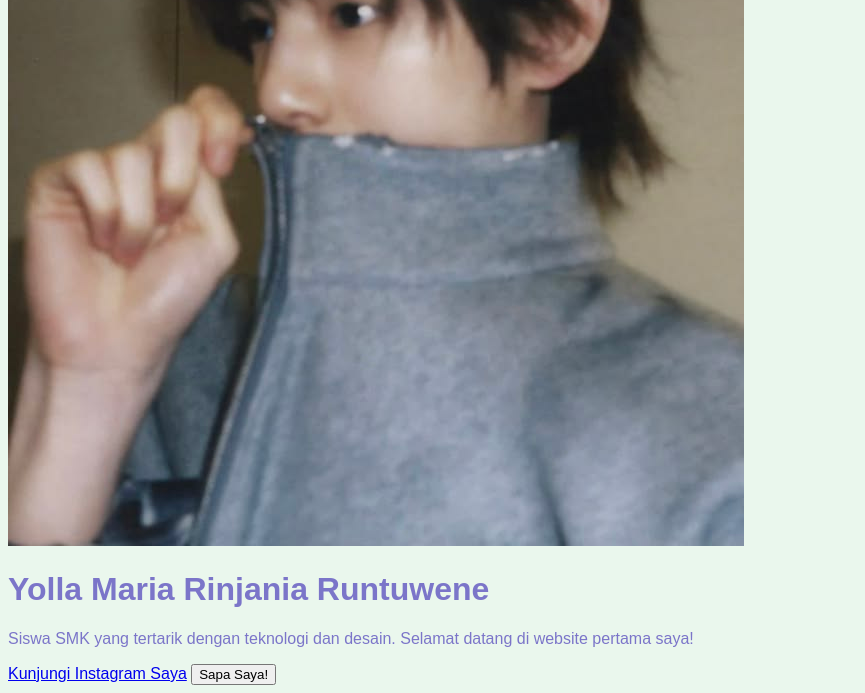
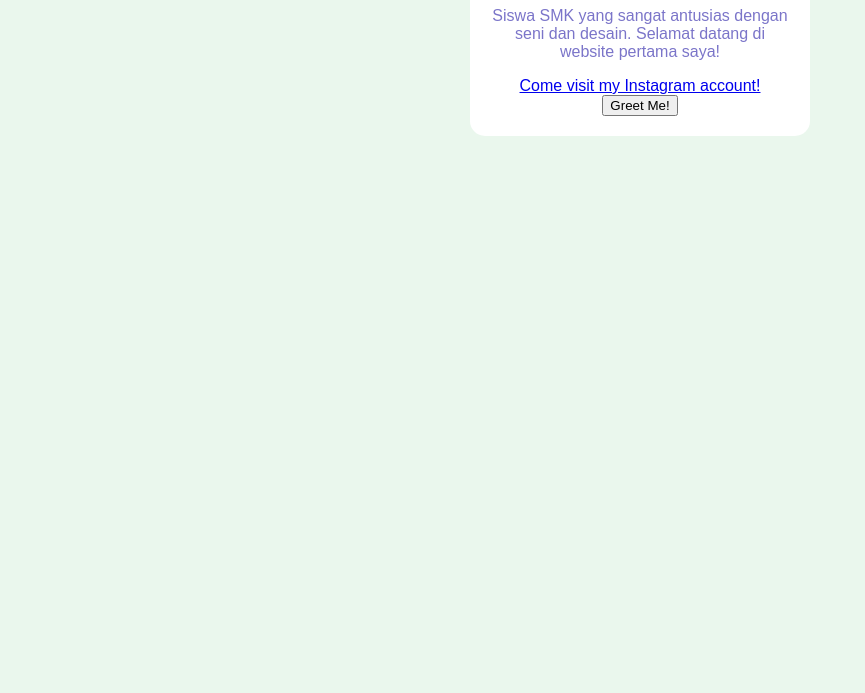
Before and after one commit to yollaimutlucu/Pelatihan-TIK, a plain HTML site: page index.html in a window 1280 px wide. Shown: the part 198-891 px from the top of the page, without its empty margins (0-865 px from the left). After the commit the page ends 800 px from the top, so only its background shows below. Drawn offline with Linux system fonts and the light colour scheme.

Commit message:
Update index.html

```diff
--- a/index.html
+++ b/index.html
@@ -1,16 +1,16 @@
 <!DOCTYPE html>
 <html>
 <head>
-      <title>Profil Saya - Yolla</title>
-      <link rel="stylesheet" href="style.css">
+        <title>Profil Saya - Yolla</title>
+        <link rel="stylesheet" href="style.css">
 </head>
 <body>
-        <div class="kartu.profil">
-        <img src="foto.profil.jpg" alt="Foto profil saya">
+        <div class="kartu-profil">
+        <img src="foto-profil.jpg" alt="Foto profil saya">
         <h1>Yolla Maria Rinjania Runtuwene</h1>
-        <p>Siswa SMK yang tertarik dengan teknologi dan desain. Selamat datang di website pertama saya!</p>
-        <a href="https://www.indtagram.com/potatoeechips">Kunjungi Instagram Saya</a>
-        <button id="sapaButton">Sapa Saya!</button>
+        <p>Siswa SMK yang sangat antusias dengan seni dan desain. Selamat datang di website pertama saya!</p>
+        <a href="https://www.instagram.com/potatoeechips">Come visit my Instagram account!</a>
+        <button id="sapaButton">Greet Me!</button>
     </div>
 <script src="script.js"></script>
 </body>
```
